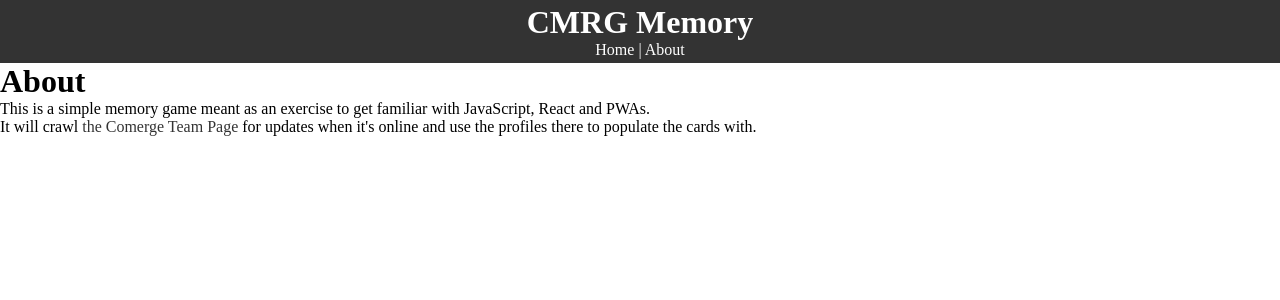
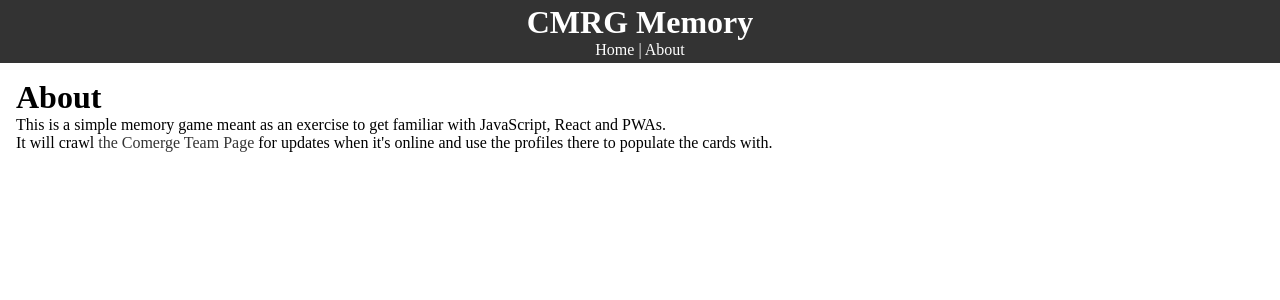
Before and after one commit to cmrgKoradir/cmrg-memory, a React (Create React App) app: page /about in a window 1280 px wide. Shown: the top 300 px of the page. Built offline with nearby package versions, Linux system fonts and the light colour scheme.

Commit message:
CWW-1721 Some padding for the about page

```diff
--- a/src/components/pages/About.js
+++ b/src/components/pages/About.js
@@ -2,11 +2,17 @@ import React from 'react'
 
 const About = () => (
     <>
-        <h1>About</h1>
-        <p>This is a simple memory game meant as an exercise to get familiar with JavaScript, React and PWAs.</p>
-        <p>It will crawl <a href="https://www.comerge.net/team">the Comerge Team Page</a> for updates when it's online
-        and use the profiles there to populate the cards with.</p>
+        <div style={containerStyle}>
+            <h1>About</h1>
+            <p>This is a simple memory game meant as an exercise to get familiar with JavaScript, React and PWAs.</p>
+            <p>It will crawl <a href="https://www.comerge.net/team">the Comerge Team Page</a> for updates when it's online
+            and use the profiles there to populate the cards with.</p>
+        </div>
     </>
 );
 
+const containerStyle = {
+    padding: '1em'
+}
+
 export default About
```
